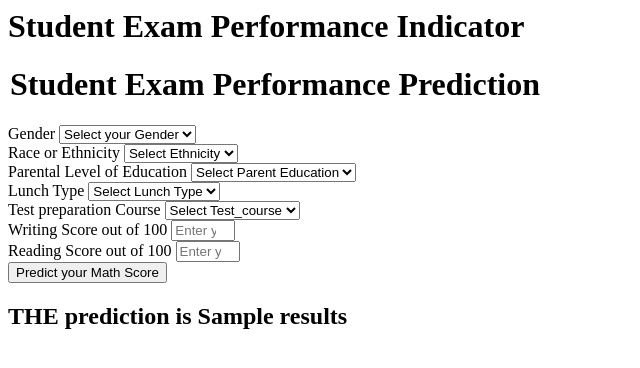
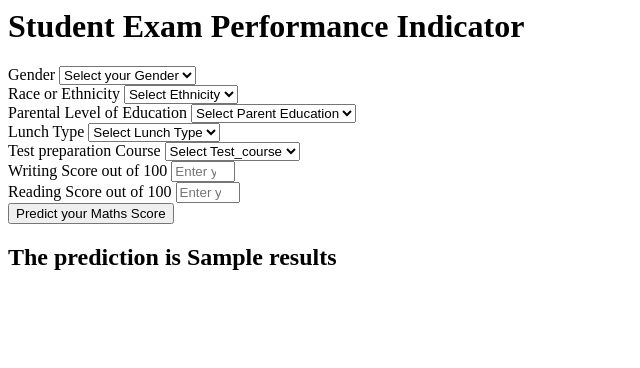
Before and after one commit to anthonyjcthomas/Student-Performance-Indicator, a Flask app: template templates/home.html in a window 1280 px wide. Shown: the top 368 px of the page, without its empty margins (0-640 px from the left). Run offline with Flask 3, Linux system fonts and the light colour scheme; the template is opened without the code that fills it: most values are stand-ins (such as "Sample title", 1, 10 or a date in 2020).

Commit message:
Deleted app.py

```diff
--- a/app.py
+++ /dev/null
@@ -1,45 +0,0 @@
-from flask import Flask,request,render_template
-import numpy as np
-import pandas as pd
-
-from sklearn.preprocessing import StandardScaler
-from src.pipeline.predict_pipeline import CustomData,PredictPipeline
-
-application=Flask(__name__)
-
-app=application
-
-## Route for a home page
-
-@app.route('/')
-def index():
-    return render_template('index.html')
-
-@app.route('/predictdata',methods=['GET','POST'])
-def predict_datapoint():
-    if request.method=='GET':
-        return render_template('home.html')
-    else:
-        data=CustomData(
-            gender=request.form.get('gender'),
-            race_ethnicity=request.form.get('ethnicity'),
-            parental_level_of_education=request.form.get('parental_level_of_education'),
-            lunch=request.form.get('lunch'),
-            test_preparation_course=request.form.get('test_preparation_course'),
-            reading_score=float(request.form.get('writing_score')),
-            writing_score=float(request.form.get('reading_score'))
-
-        )
-        pred_df=data.get_data_as_data_frame()
-        print(pred_df)
-        print("Before Prediction")
-
-        predict_pipeline=PredictPipeline()
-        print("Mid Prediction")
-        results=predict_pipeline.predict(pred_df)
-        print("after Prediction")
-        return render_template('home.html',results=results[0])
-
-
-if __name__=="__main__":
-    app.run(host="0.0.0.0", debug=True)
--- a/src/utils.py
+++ b/src/utils.py
@@ -9,6 +9,7 @@ from sklearn.metrics import r2_score
 from sklearn.model_selection import GridSearchCV
 
 from src.exception import CustomException
+
 
 def save_object(file_path, obj):
     try:
--- a/templates/home.html
+++ b/templates/home.html
@@ -4,9 +4,6 @@
        <h1>Student Exam Performance Indicator</h1>
 
        <form action="{{ url_for('predict_datapoint')}}" method="post">
-        <h1>
-            <legend>Student Exam Performance Prediction</legend>
-        </h1>
         <div class="mb-3">
             <label class="form-label">Gender</label>
             <select class="form-control" name="gender" placeholder="Enter you Gender" required>
@@ -101,11 +98,11 @@
                 placeholder="Enter your Reading Score" min='0' max='100' />
         </div>
         <div class="mb-3">
-            <input class="btn btn-primary" type="submit" value="Predict your Math Score" required />
+            <input class="btn btn-primary" type="submit" value="Predict your Maths Score" required />
         </div>
     </form>
     <h2>
-       THE  prediction is {{results}}
+       The  prediction is {{results}}
     </h2>
    <body>
 </html>
```
Also changed, not shown: README.md, 2 other files.
